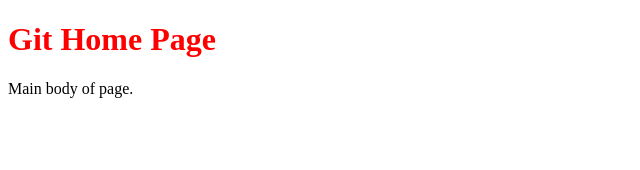
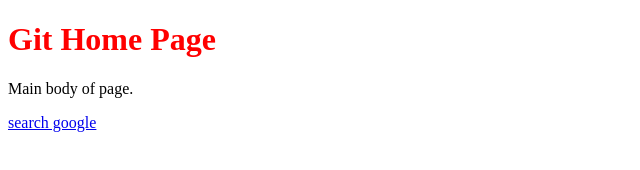
Before and after one commit to suyog-patil-21/-SPPU-Exam-Repository, a plain HTML site: page index.html in a window 1280 px wide. Shown: the whole page, without its empty margins (0-640 px from the left). Drawn offline with Linux system fonts and the light colour scheme.

Commit message:
a tag added

```diff
--- a/index.html
+++ b/index.html
@@ -15,6 +15,7 @@
 <p>
 Main body of page.
 </p>
+<a href="https://www.google.com">search google</a>
 </body>
 
 </html>
```
